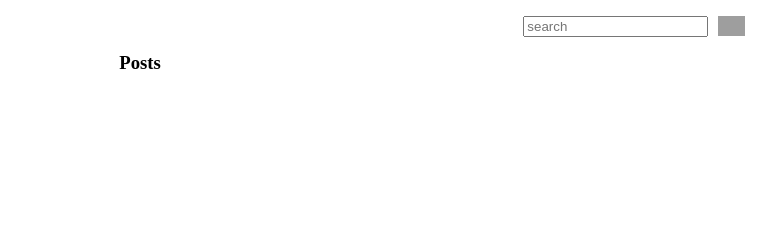
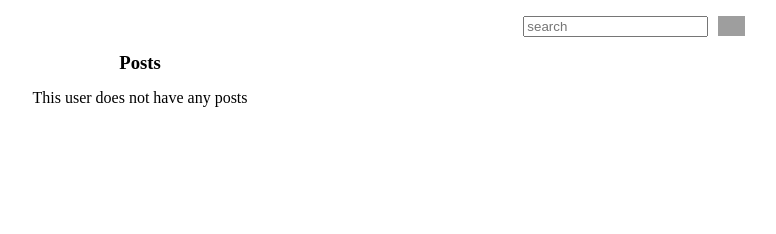
Before and after one commit to Swai15/Devfeel, a Django app: page /user-profile/13/ in a window 1280 px wide. Shown: the part 181-415 px from the top of the page, without its empty margins (500-1276 px from the left). Run offline with Django 4.2, Linux system fonts and the light colour scheme; data comes from the database, SQL or seed files in the repository; both versions use the stored data as it was after the commit; parts of the project's set-up code (start-up, migrations or seed data) failed here and were passed over; some libraries are stand-ins or nearby versions; grey boxes are pictures that could not be loaded.

Commit message:
No posts message display when user has no posts

```diff
--- a/base/templates/base/user_profile.html
+++ b/base/templates/base/user_profile.html
@@ -51,7 +51,7 @@
 
     <div class="user-profile-posts-container">
       <div class="user-profile-center-posts">
-        {% for post in posts %}
+        {% if posts %} {% for post in posts %}
         <div class="user-profile-post">
           <a href="{% url 'post-details' pk=post.id %}">
             <h3>{{post.topic}}</h3>
@@ -59,7 +59,9 @@
           <h4>{{post.description}}</h4>
           <p>{{post.body|safe}}</p>
         </div>
-        {% endfor %}
+        {% endfor %} {% else %}
+        <p>This user does not have any posts</p>
+        {% endif %}
       </div>
     </div>
   </div>
```
Also changed, not shown: db.sqlite3.
